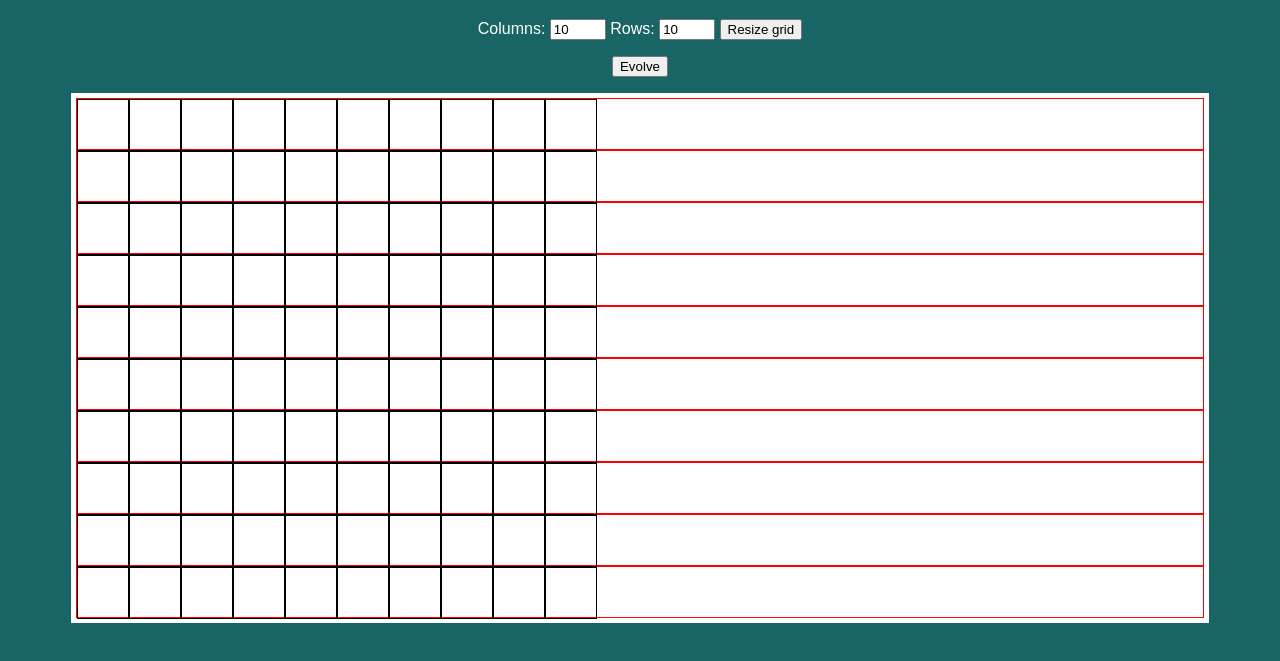
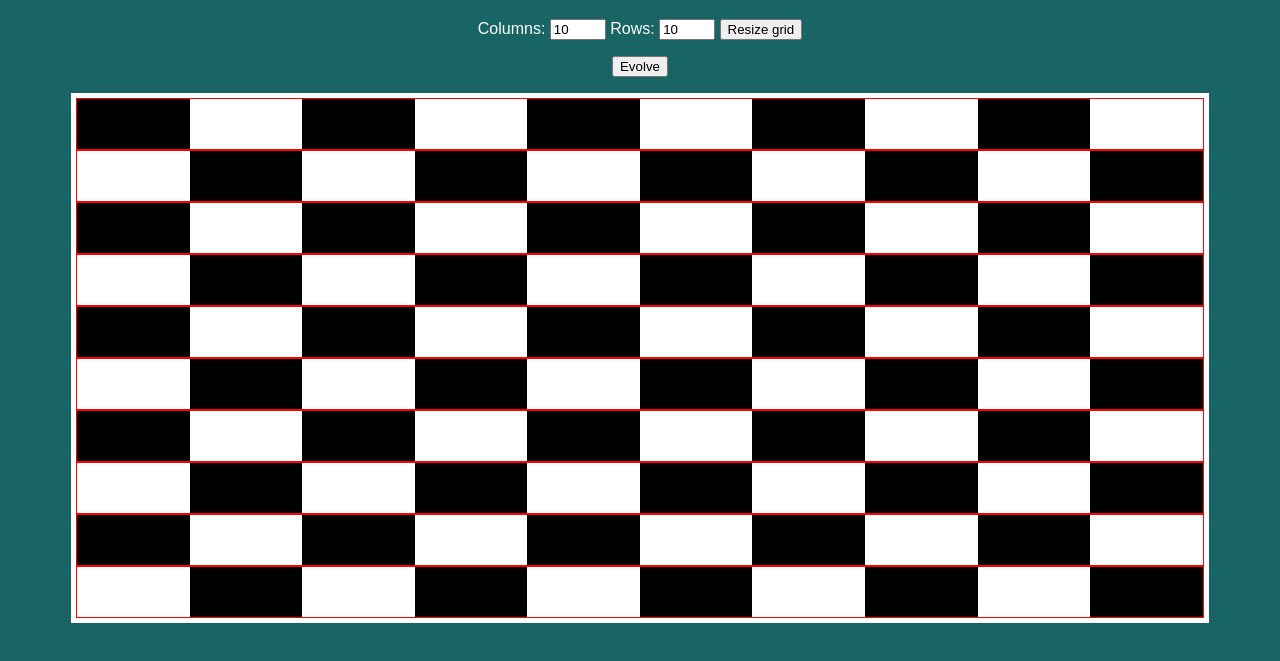
Before and after one commit to a1ip/rc-projects, a plain HTML site: page gameOfLife/gameOfLife.html in a window 1280 px wide. Shown: the part 61-722 px from the top of the page. Drawn offline with Linux system fonts and the light colour scheme.

Commit message:
Got grid setup and cell toggling working

```diff
--- a/gameOfLife/gameOfLife.html
+++ b/gameOfLife/gameOfLife.html
@@ -11,7 +11,7 @@
     }
 
     main {
-        width: 90%;
+        max-width: 90%;
         margin: 0 auto;
     }
 
@@ -33,17 +33,22 @@
     }
 
     .row {
-        height: 50px;
+        /*height: 50px;*/
         border: 1px solid red;
+        overflow: auto;
     }
 
     .cell {
         margin: 0px;
         padding: 0px;
-        width: 50px;
-        height: 50px;
-        border: 1px solid black;
+        /*width: 50px;*/
+        /*height: 100%;*/
+        /*border: 1px solid black;*/
         float:left;
+    }
+
+    .alive {
+        background-color: black;
     }
 
 </style>
@@ -84,6 +89,9 @@
 
             var grid = document.getElementById("grid");
 
+            var cellWidth = 1 / cols * 100;
+            console.log("cellWidth: " + String(cellWidth));
+
             // Clear grid completely
             while (grid.lastChild) {
               grid.removeChild(grid.lastChild);
@@ -95,13 +103,33 @@
                 thisRow.className = "row";
                 grid.appendChild(thisRow);
 
+                // Insert cell divs
                 for (var c = 0; c < cols; c++) {
                     var thisCell = document.createElement("div");
-                    thisCell.className = "cell";
+                    thisCell.classList.add("cell");
+                    thisCell.id = "c" + String(c) + "r" + String(r)
+                    thisCell.style.width = String(cellWidth) + "%";
+                    thisCell.style.height = "50px";
+                    thisCell.onclick = function() { this.classList.toggle("alive"); };
                     thisRow.appendChild(thisCell);
+
+
+                    if (r % 2 === 0 && c % 2 === 0 || r % 2 === 1 && c %2 === 1) {
+                        thisCell.classList.add("alive");
+                    }
                 }
+                // how to clear floats?
             }
 
+
+        }
+
+        function printSomething(cellId) {
+            console.log("cell.id: " + cellId);
+        }
+
+        function toggleAlive(cell) {
+            cell.classList.toggle("alive");
 
         }
 
```
